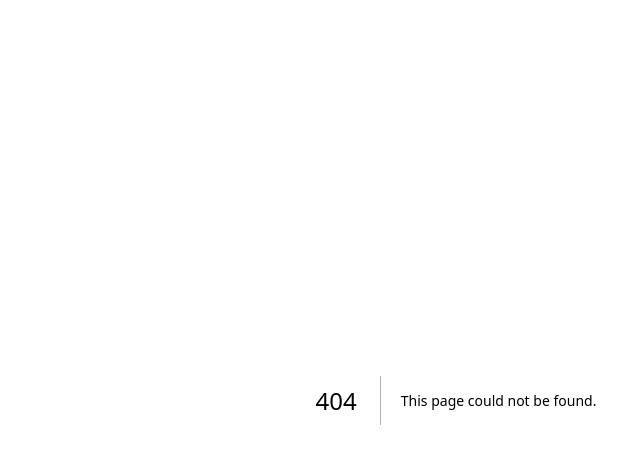
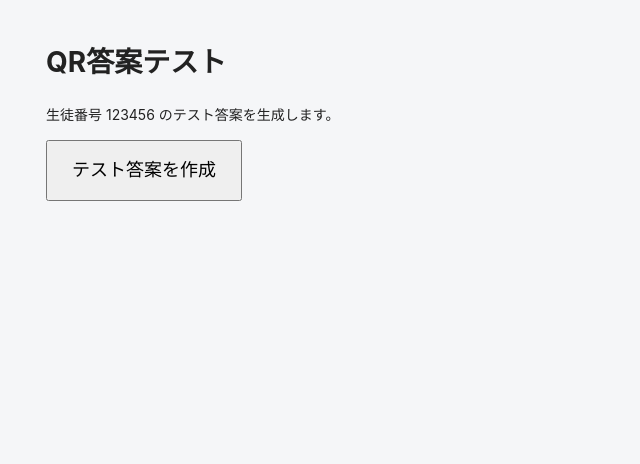
Before and after one commit to teikitesuto-tesutotaisakupurinto/qr-grading-system, a Next.js app: page /test-qr in a window 1280 px wide. Before the commit this address had no page. Shown: the top 464 px of the page, without its empty margins (184-824 px from the left). Built offline with nearby package versions, Linux system fonts and the light colour scheme; no server answers.

Commit message:
Create page.tsx

```diff
--- /dev/null
+++ b/app/test-qr/page.tsx
@@ -0,0 +1,450 @@
+"use client";
+
+import {
+  useState,
+} from "react";
+
+import QRCode from "qrcode";
+
+import {
+  uploadAnswer,
+} from "@/lib/answers";
+
+export default function TestQrPage() {
+  const [
+    status,
+    setStatus,
+  ] = useState("");
+
+  const [
+    preview,
+    setPreview,
+  ] = useState<string | null>(
+    null
+  );
+
+  const [
+    loading,
+    setLoading,
+  ] = useState(false);
+
+  async function createTestAnswer() {
+    try {
+      setLoading(true);
+
+      setStatus(
+        "テスト答案を作成しています..."
+      );
+
+      /*
+       * テスト用データ
+       */
+      const testId =
+        "test-qr";
+
+      const subjectId =
+        "subject-qr";
+
+      const studentNumber =
+        "123456";
+
+      /*
+       * QRに入れる値
+       */
+      const qrData =
+        studentNumber;
+
+      /*
+       * QRをData URLとして生成
+       */
+      const qrDataUrl =
+        await QRCode.toDataURL(
+          qrData,
+          {
+            width: 500,
+
+            margin: 4,
+
+            errorCorrectionLevel:
+              "H",
+          }
+        );
+
+      /*
+       * Canvas
+       */
+      const canvas =
+        document.createElement(
+          "canvas"
+        );
+
+      canvas.width =
+        2480;
+
+      canvas.height =
+        3508;
+
+      const context =
+        canvas.getContext(
+          "2d"
+        );
+
+      if (!context) {
+        throw new Error(
+          "Canvasを取得できません。"
+        );
+      }
+
+      /*
+       * 背景
+       */
+      context.fillStyle =
+        "#ffffff";
+
+      context.fillRect(
+        0,
+        0,
+        canvas.width,
+        canvas.height
+      );
+
+      /*
+       * タイトル
+       */
+      context.fillStyle =
+        "#000000";
+
+      context.font =
+        "bold 90px sans-serif";
+
+      context.fillText(
+        "QR答案テスト",
+        160,
+        180
+      );
+
+      /*
+       * テスト情報
+       */
+      context.font =
+        "50px sans-serif";
+
+      context.fillText(
+        "Test: test-qr",
+        160,
+        280
+      );
+
+      context.fillText(
+        "Subject: subject-qr",
+        160,
+        360
+      );
+
+      context.fillText(
+        "Student: 123456",
+        160,
+        440
+      );
+
+      /*
+       * QR画像
+       */
+      const qrImage =
+        new Image();
+
+      await new Promise<void>(
+        (
+          resolve,
+          reject
+        ) => {
+          qrImage.onload =
+            () => resolve();
+
+          qrImage.onerror =
+            () =>
+              reject(
+                new Error(
+                  "QR画像の読み込みに失敗しました。"
+                )
+              );
+
+          qrImage.src =
+            qrDataUrl;
+        }
+      );
+
+      const qrSize =
+        900;
+
+      const qrX =
+        790;
+
+      const qrY =
+        650;
+
+      context.drawImage(
+        qrImage,
+        qrX,
+        qrY,
+        qrSize,
+        qrSize
+      );
+
+      /*
+       * QR説明
+       */
+      context.font =
+        "60px sans-serif";
+
+      context.fillText(
+        "生徒番号QR",
+        950,
+        1650
+      );
+
+      /*
+       * 答案欄
+       */
+      context.font =
+        "bold 55px sans-serif";
+
+      context.fillText(
+        "解答欄",
+        160,
+        1850
+      );
+
+      context.font =
+        "45px sans-serif";
+
+      for (
+        let i = 0;
+        i < 5;
+        i++
+      ) {
+        const y =
+          1980 +
+          i * 260;
+
+        context.strokeStyle =
+          "#000000";
+
+        context.lineWidth =
+          4;
+
+        context.strokeRect(
+          160,
+          y,
+          2160,
+          180
+        );
+
+        context.fillText(
+          `${i + 1}.`,
+          210,
+          y + 115
+        );
+      }
+
+      /*
+       * PNG Blob
+       */
+      const blob =
+        await new Promise<Blob>(
+          (
+            resolve,
+            reject
+          ) => {
+            canvas.toBlob(
+              (
+                result
+              ) => {
+                if (
+                  result
+                ) {
+                  resolve(
+                    result
+                  );
+                } else {
+                  reject(
+                    new Error(
+                      "PNG生成に失敗しました。"
+                    )
+                  );
+                }
+              },
+              "image/png"
+            );
+          }
+        );
+
+      /*
+       * プレビュー
+       */
+      const previewUrl =
+        URL.createObjectURL(
+          blob
+        );
+
+      setPreview(
+        previewUrl
+      );
+
+      /*
+       * File
+       */
+      const file =
+        new File(
+          [
+            blob,
+          ],
+          "answer-qr-001.png",
+          {
+            type:
+              "image/png",
+          }
+        );
+
+      /*
+       * Supabaseへアップロード
+       *
+       * uploadAnswer側で
+       * Cloud Functionを経由せず、
+       * 現在の実装に合わせて
+       * アップロードURLを取得する。
+       */
+      setStatus(
+        "Supabase Storageへアップロードしています..."
+      );
+
+      /*
+       * 現在のuploadAnswer実装では
+       * studentNumberも指定できる。
+       */
+      const answer =
+        await uploadAnswer({
+          testId,
+
+          subjectId,
+
+          studentNumber,
+
+          file,
+        });
+
+      setStatus(
+        `アップロード完了: ${answer.id}`
+      );
+    } catch (
+      error
+    ) {
+      console.error(
+        error
+      );
+
+      setStatus(
+        error instanceof Error
+          ? error.message
+          : "テスト答案の作成に失敗しました。"
+      );
+    } finally {
+      setLoading(false);
+    }
+  }
+
+  return (
+    <main
+      style={{
+        maxWidth:
+          900,
+
+        margin:
+          "0 auto",
+
+        padding:
+          40,
+      }}
+    >
+      <h1>
+        QR答案テスト
+      </h1>
+
+      <p>
+        生徒番号
+        123456
+        のテスト答案を生成します。
+      </p>
+
+      <button
+        type="button"
+        onClick={
+          createTestAnswer
+        }
+        disabled={
+          loading
+        }
+        style={{
+          padding:
+            "14px 24px",
+
+          fontSize:
+            18,
+
+          cursor:
+            loading
+              ? "default"
+              : "pointer",
+        }}
+      >
+        {loading
+          ? "作成中..."
+          : "テスト答案を作成"}
+      </button>
+
+      {status && (
+        <p
+          style={{
+            marginTop:
+              24,
+
+            whiteSpace:
+              "pre-wrap",
+          }}
+        >
+          {status}
+        </p>
+      )}
+
+      {preview && (
+        <section
+          style={{
+            marginTop:
+              32,
+          }}
+        >
+          <h2>
+            プレビュー
+          </h2>
+
+          <img
+            src={
+              preview
+            }
+            alt="QRテスト答案"
+            style={{
+              width:
+                "100%",
+
+              maxWidth:
+                600,
+
+              border:
+                "1px solid #ccc",
+            }}
+          />
+        </section>
+      )}
+    </main>
+  );
+}
```
